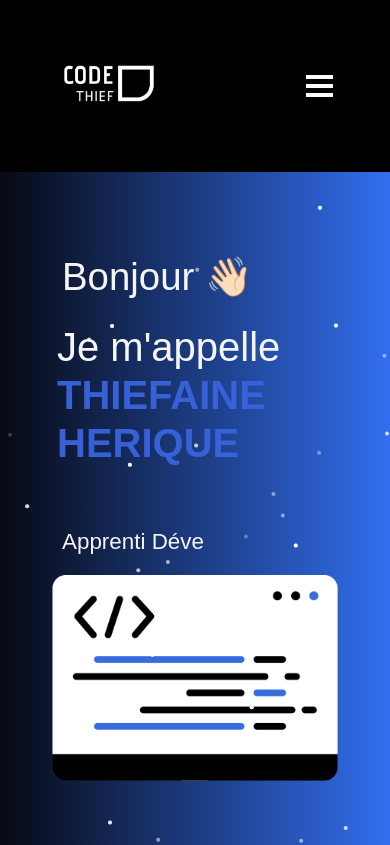
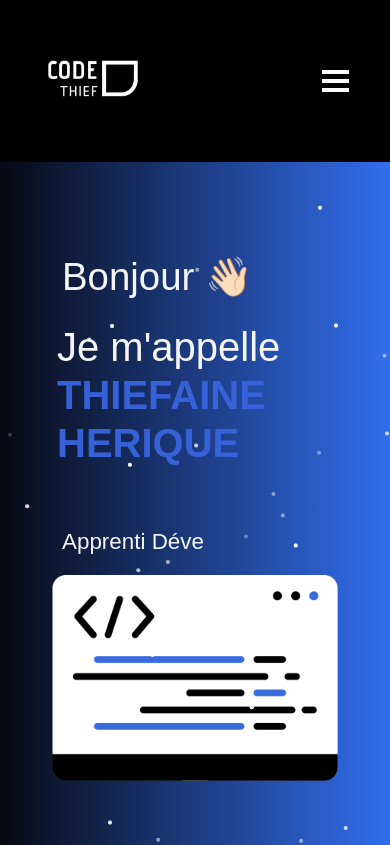
Before and after one commit to Thiefaine09/react-deploy, a React (Create React App) app: page / in a window 390 px wide. Shown: the top 845 px of the page. Built offline with nearby package versions, Linux system fonts and the light colour scheme.

Commit message:
Update style.css

```diff
--- a/src/style.css
+++ b/src/style.css
@@ -97,7 +97,7 @@ button:focus {
 .navbar {
   position: fixed !important;
   transition: all 0.3s ease-out 0s !important;
-  padding: 0.3rem 2rem !important;
+  padding: 0.2rem 1.5rem !important;
   font-size: 1.2rem !important;
 }
 
@@ -154,7 +154,7 @@ button:focus {
 
 @media (max-width: 767px) {
   .navbar {
-    padding: 1rem 2rem !important;
+    padding: 0.7rem 1rem !important;
     font-size: 1.4rem !important;
     background-color: #000000 !important;
   }
```
